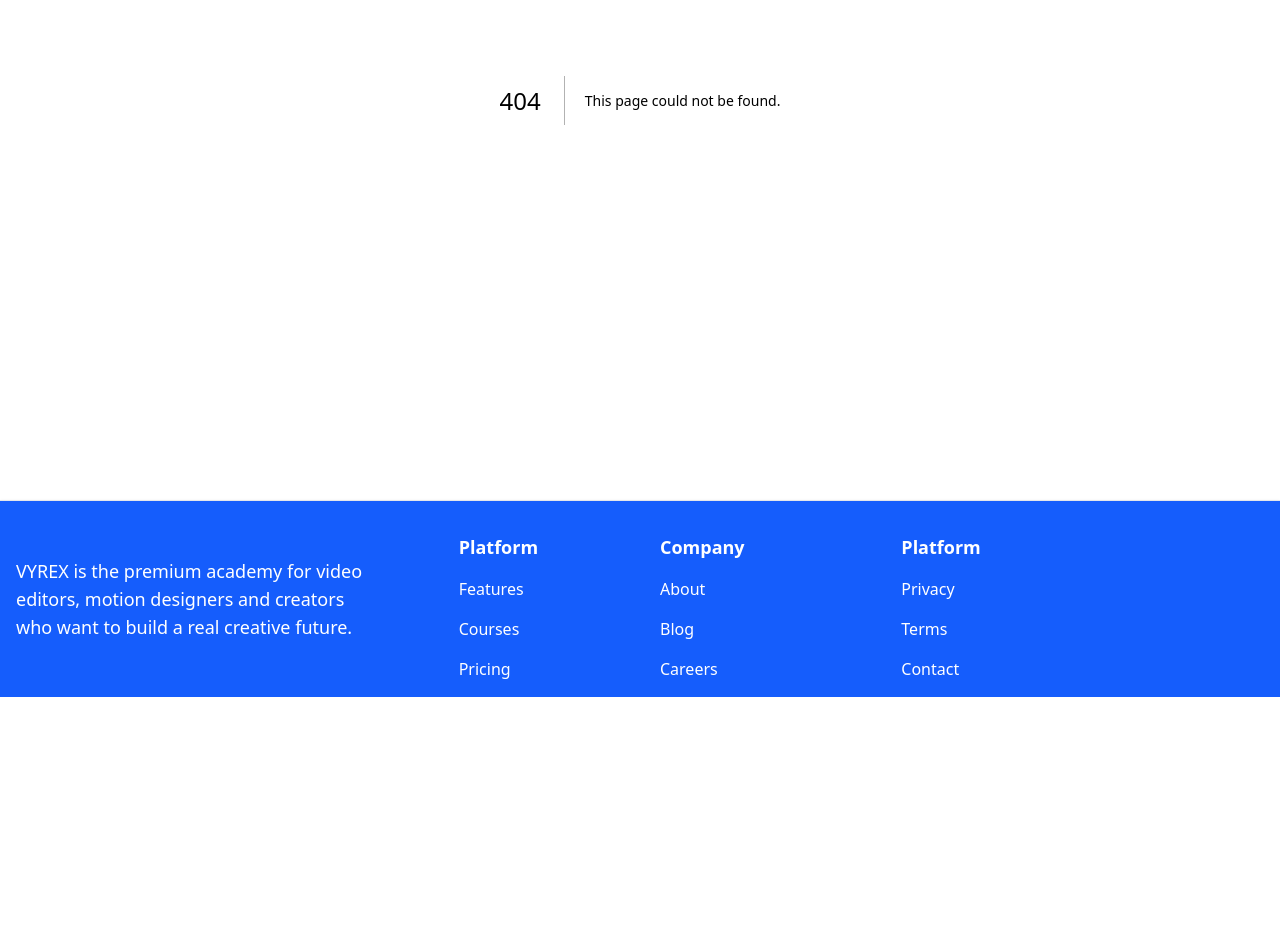
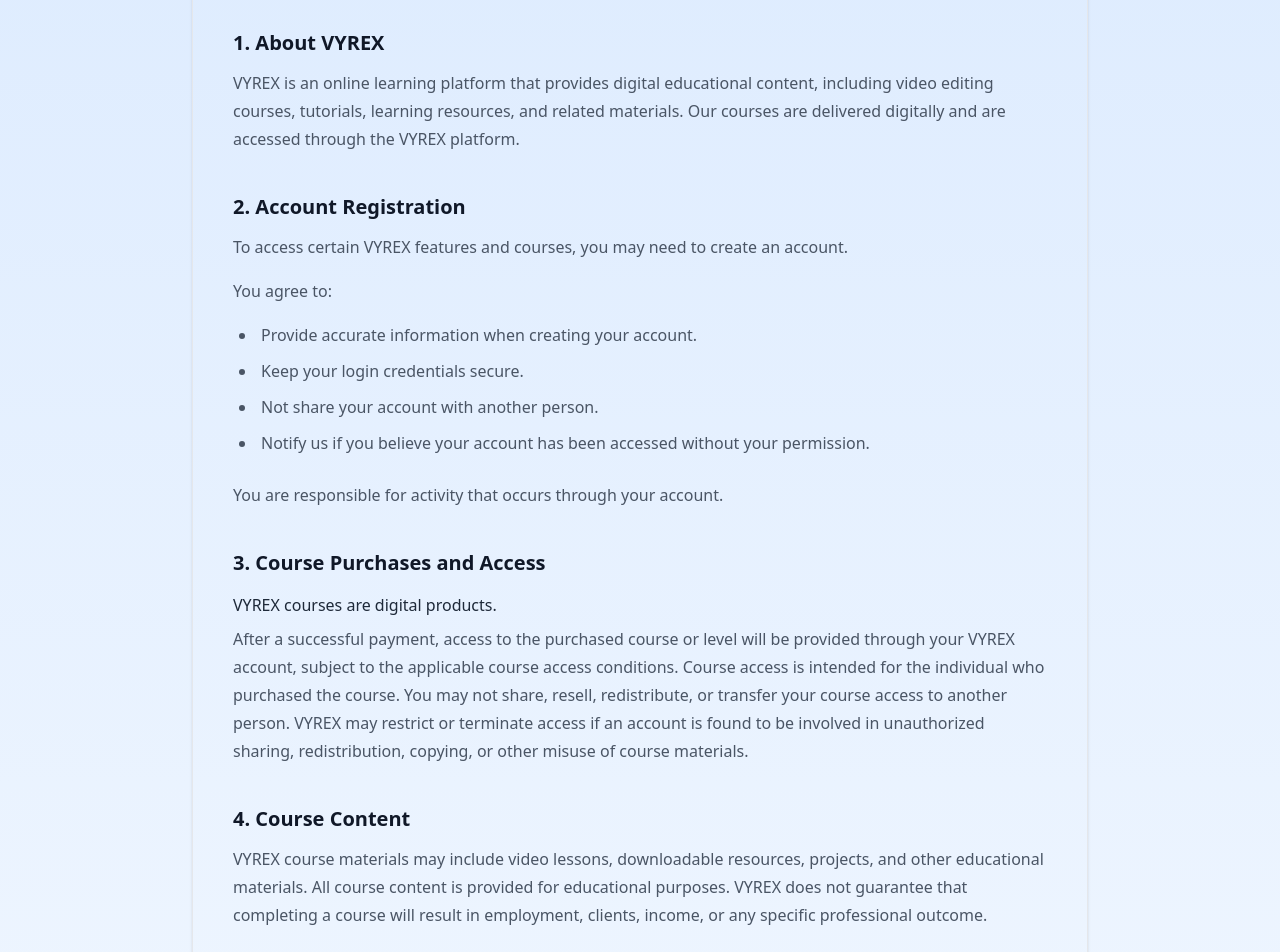
Before and after one commit to ADEDANCE/vyrex, a Next.js app: page /Terms in a window 1280 px wide. Before the commit this address had no page. Shown: the part 348-1300 px from the top of the page. Before the commit the page ends 1045 px from the top, so only its background shows below. Built offline with nearby package versions, Linux system fonts and the light colour scheme.

Commit message:
Feat:Create terms page

```diff
--- /dev/null
+++ b/app/Terms/page.tsx
@@ -0,0 +1,183 @@
+const page = () => {
+  return (
+    <section className="min-h-screen bg-linear-to-b from-blue-100 via-blue-50 to-white px-4 py-12 sm:px-6 lg:py-16">
+      <div className="mx-auto max-w-4xl">
+
+        {/* Header */}
+        <div className="mb-8">
+          <p className="mb-2 text-sm font-semibold uppercase tracking-wider text-blue-600">
+            Legal
+          </p>
+
+          <h1 className="text-3xl font-bold tracking-tight text-gray-900 sm:text-4xl">
+            VYREX Terms of Use
+          </h1>
+
+          <p className="mt-2 text-sm text-gray-500">
+            Last Updated: October 2026
+          </p>
+        </div>
+
+        {/* Terms */}
+        <div
+          className="
+            rounded-2xl border border-gray-200
+            px-6 py-8 shadow-sm sm:px-10 sm:py-10
+
+            [&>h3]:mt-10
+            [&>h3]:mb-3
+            [&>h3]:text-xl
+            [&>h3]:font-semibold
+            [&>h3]:text-gray-900
+
+            [&>h4]:mt-4
+            [&>h4]:mb-2
+            [&>h4]:font-medium
+            [&>h4]:text-gray-800
+
+            [&>p]:mb-4
+            [&>p]:leading-7
+            [&>p]:text-gray-600
+
+            [&>ul]:mb-6
+            [&>ul]:ml-6
+            [&>ul]:list-disc
+            [&>ul]:space-y-2
+            [&>ul]:text-gray-600
+
+            [&_li]:pl-1
+            [&_li]:leading-7
+          "
+        >
+          <p>
+            Welcome to VYREX. By creating an account, purchasing a course, or
+            using the VYREX platform, you agree to these Terms of Use.
+          </p>
+
+          <h3>1. About VYREX</h3>
+
+          <p>
+            VYREX is an online learning platform that provides digital
+            educational content, including video editing courses, tutorials,
+            learning resources, and related materials. Our courses are delivered
+            digitally and are accessed through the VYREX platform.
+          </p>
+
+          <h3>2. Account Registration</h3>
+
+          <p>
+            To access certain VYREX features and courses, you may need to create
+            an account.
+          </p>
+
+          <p>You agree to:</p>
+
+          <ul>
+            <li>Provide accurate information when creating your account.</li>
+            <li>Keep your login credentials secure.</li>
+            <li>Not share your account with another person.</li>
+            <li>
+              Notify us if you believe your account has been accessed without
+              your permission.
+            </li>
+          </ul>
+
+          <p>
+            You are responsible for activity that occurs through your account.
+          </p>
+
+          <h3>3. Course Purchases and Access</h3>
+
+          <h4>VYREX courses are digital products.</h4>
+
+          <p>
+            After a successful payment, access to the purchased course or level
+            will be provided through your VYREX account, subject to the
+            applicable course access conditions. Course access is intended for
+            the individual who purchased the course. You may not share, resell,
+            redistribute, or transfer your course access to another person.
+            VYREX may restrict or terminate access if an account is found to be
+            involved in unauthorized sharing, redistribution, copying, or other
+            misuse of course materials.
+          </p>
+
+         <h3 className=" font-semibold">4. Course Content</h3>
+        <p>
+          VYREX course materials may include video lessons, downloadable
+          resources, projects, and other educational materials. All course
+          content is provided for educational purposes. VYREX does not guarantee
+          that completing a course will result in employment, clients, income,
+          or any specific professional outcome.
+        </p>
+        <h3 className=" font-semibold">5. Intellectual Property</h3>
+        <p>
+          All VYREX course materials, including videos, graphics, written
+          materials, downloadable resources, branding, and other original
+          content, are owned by or licensed to VYREX. You may use the materials
+          for your personal learning.
+        </p>
+        <p>You may not:</p>
+        <ul>
+          <li>
+            Copy or reproduce course materials for commercial distribution.
+          </li>
+          <li>Upload VYREX lessons or resources to other platforms.</li>
+          <li>Resell or redistribute course materials.</li>
+          <li>Share paid course content publicly.</li>
+          <li>Claim VYREX's original materials as your own.</li>
+        </ul>
+        <h3 className=" font-semibold">6. Payments</h3>
+        <p>
+          All course prices displayed on the VYREX website are stated in
+          Nigerian Naira (₦), unless otherwise indicated. Payments are processed
+          through our designated payment provider. A successful payment does not
+          grant ownership of VYREX's course materials. It grants the purchaser
+          access to the applicable digital course according to these Terms.
+        </p>
+        <h3 className=" font-semibold">7. Refunds</h3>
+        <p>
+          Because VYREX courses are digital products, refund eligibility may
+          depend on whether course access or content has already been provided.
+          Please review the VYREX Refund Policy before making a purchase.
+        </p>
+        <h3 className=" font-semibold">8. Prohibited Use</h3>
+        <p>You agree not to use VYREX to:</p>
+        <ul>
+          <li>
+            Attempt to gain unauthorized access to another user's account.
+          </li>
+          <li>Circumvent payment or course-access restrictions.</li>
+          <li>Copy, distribute, or resell paid course content.</li>
+          <li>Interfere with the operation or security of the platform.</li>
+          <li>Use the platform for unlawful activities.</li>
+        </ul>
+        <h3 className=" font-semibold">9. Platform Availability</h3>
+        <p>
+          We aim to keep VYREX available and functioning properly, but we cannot
+          guarantee uninterrupted access at all times. Temporary interruptions
+          may occur because of maintenance, technical issues, internet
+          connectivity, third-party services, or circumstances outside our
+          control.
+        </p>
+        <h3 className=" font-semibold">10. Changes to These Terms</h3>
+        <p>
+          VYREX may update these Terms of Use from time to time. When
+          significant changes are made, the updated version will be made
+          available on the website. Continued use of VYREX after the changes
+          take effect means you accept the updated Terms.
+        </p>
+        <h3 className=" font-semibold">11. Contact</h3>
+        <p>
+          If you have questions about these Terms or your VYREX account, please
+          contact us through the contact information provided on the VYREX
+          website. By using VYREX or purchasing a VYREX course, you acknowledge
+          that you have read and agree to these Terms of Use.
+        </p>
+
+        </div>
+      </div>
+    </section>
+  );
+};
+
+export default page;
```
